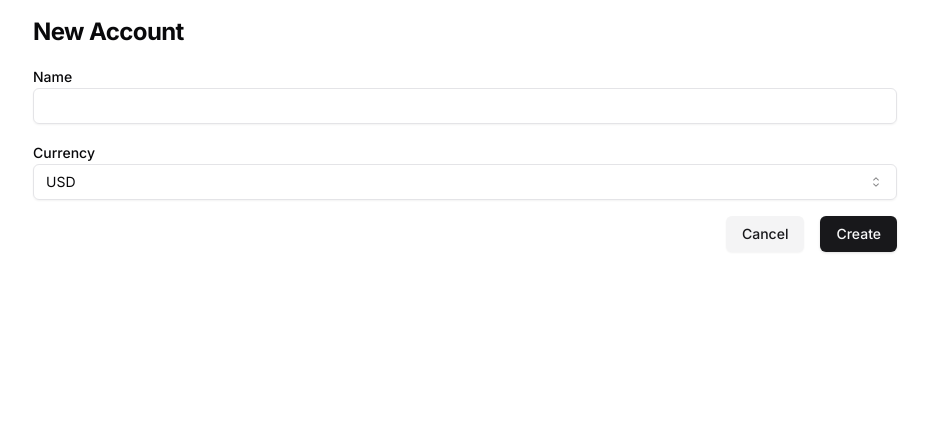
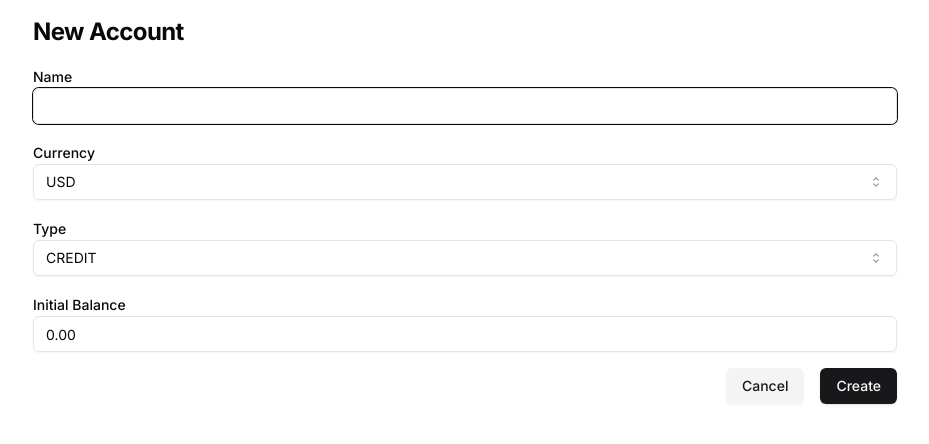
Before and after one commit to jvalverdepa/my-finances, a Next.js app: page /accounts/new in a window 1280 px wide. Shown: the top 444 px of the page, without its empty margins (175-1104 px from the left). Built offline with nearby package versions, Linux system fonts and the light colour scheme.

Commit message:
added account type and initial balance fields to new account form

```diff
--- a/components/accounts/new/form.tsx
+++ b/components/accounts/new/form.tsx
@@ -1,7 +1,7 @@
 "use client";
 
 import Link from "next/link";
-import { Currency } from "@prisma/client";
+import { AccountType, Currency } from "@prisma/client";
 import { useFormState } from "react-dom";
 
 import { createAccount } from "@/lib/accounts/action";
@@ -18,6 +18,12 @@ import {
 import { SubmitButton } from "@/components/ui/submit-button";
 
 const currencies = [Currency.PEN, Currency.USD];
+const accountTypes = [
+  AccountType.CASH,
+  AccountType.CHECKING,
+  AccountType.SAVINGS,
+  AccountType.CREDIT,
+];
 const initialState = {
   message: "",
   errors: {},
@@ -27,10 +33,10 @@ export const NewAccountForm = () => {
   const [state, formAction] = useFormState(createAccount, initialState);
 
   return (
-    <form action={formAction}>
+    <form action={formAction} autoComplete="off">
       <div className="mt-4">
         <Label htmlFor="name">Name</Label>
-        <Input type="text" name="name" id="name" />
+        <Input autoFocus type="text" name="name" id="name" />
         <div id="amount-error" aria-live="polite" aria-atomic="true">
           {state.errors?.name &&
             state.errors.name.map((error: string) => (
@@ -55,6 +61,31 @@ export const NewAccountForm = () => {
           </SelectContent>
         </Select>
       </div>
+      <div className="mt-4">
+        <Label htmlFor="type">Type</Label>
+        <Select name="type" defaultValue={AccountType.CREDIT}>
+          <SelectTrigger id="type">
+            <SelectValue placeholder="Select" />
+          </SelectTrigger>
+          <SelectContent position="popper">
+            {accountTypes.map((type) => (
+              <SelectItem key={type} value={type}>
+                {type}
+              </SelectItem>
+            ))}
+          </SelectContent>
+        </Select>
+      </div>
+      <div className="mt-4">
+        <Label htmlFor="initial-balance">Initial Balance</Label>
+        <Input
+          inputMode="decimal"
+          name="initial-balance"
+          id="initial-balance"
+          defaultValue="0.00"
+          onClick={(e) => e.currentTarget.select()}
+        />
+      </div>
       <div className="mt-4 flex justify-end gap-4">
         <Button asChild variant="secondary">
           <Link href="/accounts">Cancel</Link>
--- a/lib/accounts/action.ts
+++ b/lib/accounts/action.ts
@@ -2,17 +2,24 @@
 
 import { revalidatePath } from "next/cache";
 import { redirect } from "next/navigation";
+import { AccountType, Currency } from "@prisma/client";
 import { z } from "zod";
 
 import prisma from "../prisma";
 
 const CreateAccount = z.object({
   name: z.string().min(1, "Name is required."),
+  currency: z.enum([Currency.PEN, Currency.USD]),
+  type: z.enum([AccountType.CASH, AccountType.CHECKING, AccountType.SAVINGS, AccountType.CREDIT]),
+  initialBalance: z.coerce.number(),
 });
 
 type State = {
   errors?: {
     name?: string[];
+    currency?: string[];
+    type?: string[];
+    initialBalance?: string[];
   };
   message?: string | null;
 };
@@ -20,6 +27,9 @@ type State = {
 export async function createAccount(prevState: State, formData: FormData) {
   const validatedFields = CreateAccount.safeParse({
     name: formData.get("name"),
+    currency: formData.get("currency"),
+    type: formData.get("type"),
+    initialBalance: formData.get("initial-balance"),
   });
 
   // If form validation fails, return errors early. Otherwise, continue.
@@ -31,12 +41,15 @@ export async function createAccount(prevState: State, formData: FormData) {
   }
 
   // Prepare data for insertion into the database
-  const { name } = validatedFields.data;
+  const { currency, name, type, initialBalance } = validatedFields.data;
 
   try {
     await prisma.account.create({
       data: {
         name,
+        currency,
+        type,
+        initialBalance,
       },
     });
   } catch (error) {
```
